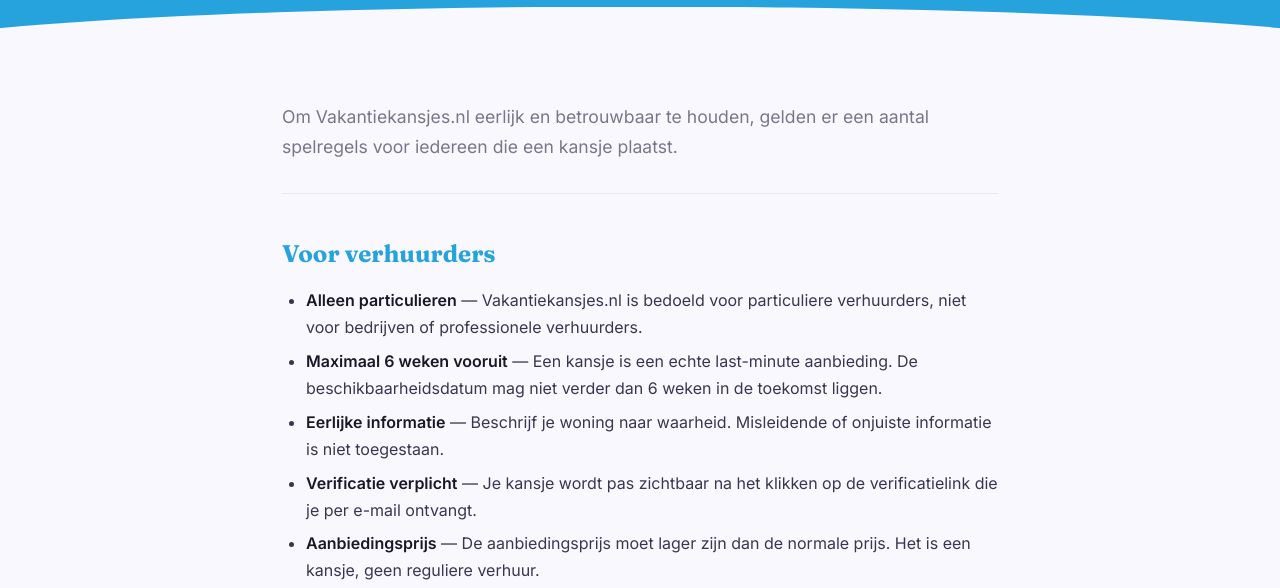
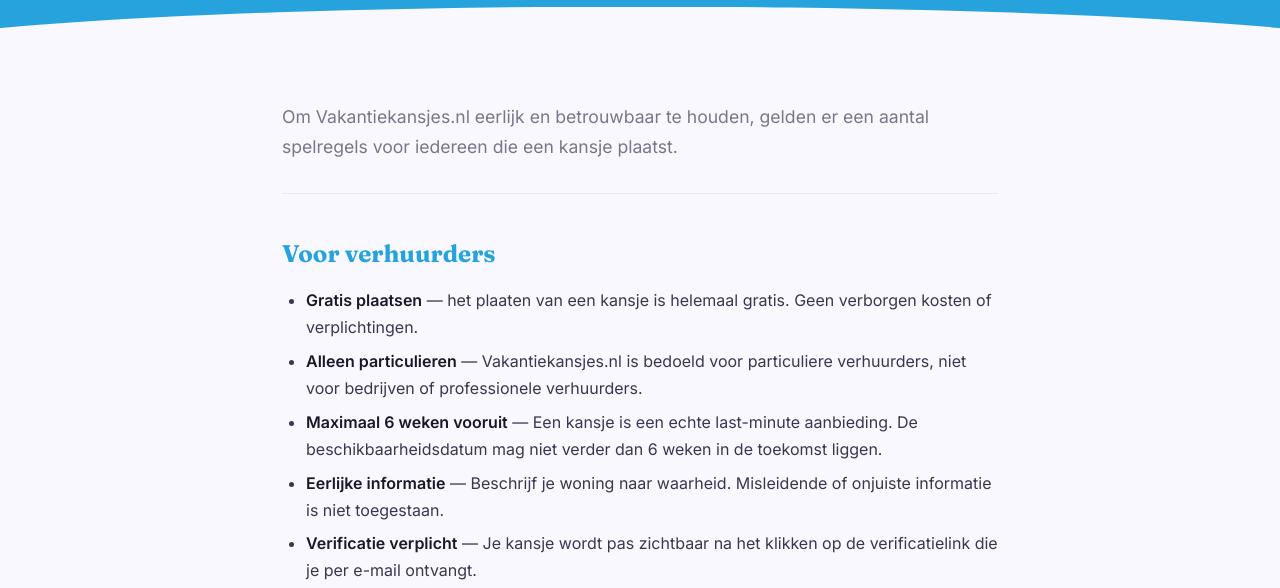
Before and after one commit to bschwankhuizen-cyber/vakansje, a website: page spelregels.html in a window 1280 px wide. Shown: the part 210-798 px from the top of the page. Drawn offline with Linux system fonts and the light colour scheme.

Commit message:
Update spelregels.html

```diff
--- a/spelregels.html
+++ b/spelregels.html
@@ -52,6 +52,7 @@
 
 <h2>Voor verhuurders</h2>
 <ul>
+  <li><strong>Gratis plaatsen</strong> — het plaaten van een kansje is helemaal gratis. Geen verborgen kosten of verplichtingen.</li>
   <li><strong>Alleen particulieren</strong> — Vakantiekansjes.nl is bedoeld voor particuliere verhuurders, niet voor bedrijven of professionele verhuurders.</li>
   <li><strong>Maximaal 6 weken vooruit</strong> — Een kansje is een echte last-minute aanbieding. De beschikbaarheidsdatum mag niet verder dan 6 weken in de toekomst liggen.</li>
   <li><strong>Eerlijke informatie</strong> — Beschrijf je woning naar waarheid. Misleidende of onjuiste informatie is niet toegestaan.</li>
```
